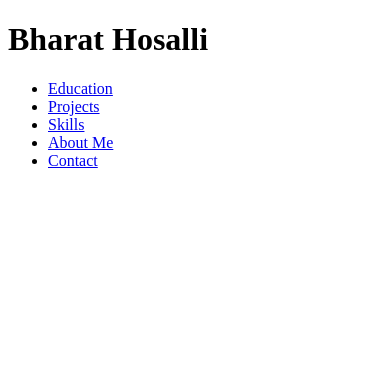
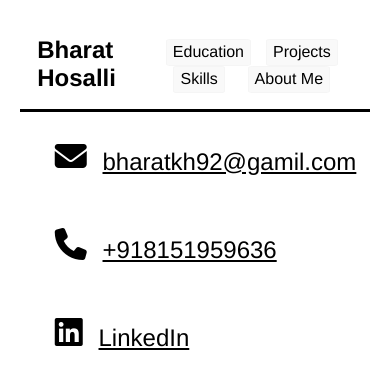
Before and after one commit to bharatkh92/portfolioWebsite, a plain HTML site: page contact.html in a window 390 px wide. Drawn offline with Linux system fonts and the light colour scheme.

Commit message:
updated contact html and css and other edits

```diff
--- a/contact.html
+++ b/contact.html
@@ -1,25 +1,41 @@
 <!DOCTYPE html>
 <html lang="en">
+
 <head>
   <meta name="viewport" content="width=device-width, initial-scale=1.0" />
   <meta charset="UTF-8" />
   <title>contact</title>
+  <script src="https://kit.fontawesome.com/1e1c02c93a.js" crossorigin="anonymous"></script>
   <link href="./resources/css/contact.css" rel="stylesheet" type="text/css" />
 </head>
+
 <body>
   <header>
-      <div>
     <h1>Bharat Hosalli</h1>
     <nav>
       <ul>
-            <li><a href="#">Education</a></li>
-            <li><a href="#">Projects</a></li>
-            <li><a href="#">Skills</a></li>
-            <li><a href="#">About Me</a></li>
-            <li><a href="#">Contact</a></li>
+        <li><a href="./index.html">Education</a></li>
+        <li><a href="./index.html">Projects</a></li>
+        <li><a href="./index.html">Skills</a></li>
+        <li><a href="./index.html">About Me</a></li>
       </ul>
     </nav>
+  </header>
+  <div class="contactChannels">
+    <div class="container">
+      <i class="fa-solid fa-envelope fa-2x"></i>
+      <p><a href="mailto:bhratkh92@gmail.com">bharatkh92@gamil.com</a></p>
     </div>
-    </header>
+    <div class="container">
+      <i class="fa-solid fa-phone fa-2x"></i>
+      <p><a href="tel:bhratkh92@gmail.com">+918151959636</a></p>
+    </div>
+    <div class="container">
+      <i class="fa-brands fa-linkedin fa-2x"></i>
+      <p><a href="https://www.linkedin.com/in/bharat-hosalli/">LinkedIn</a></p>
+    </div>
+
+  </div>
 </body>
+
 </html>
--- a/resources/css/contact.css
+++ b/resources/css/contact.css
@@ -0,0 +1,117 @@
+html {
+    font-size: 16px;
+}
+
+body {
+    font-family: Helvetica, sans-serif;
+    background-color: #FFFFFF;
+    color: #000000;
+    padding: 3%;
+}
+
+header {
+    display: flex;
+    flex-direction: row;
+    justify-content: space-between;
+    align-content: center;
+    border-bottom: 3px solid #000000;
+}
+
+header h1 {
+    font-size: 2rem;
+}
+
+nav {
+    width: 60%;
+}
+
+nav ul {
+    display: flex;
+    align-content: center;
+    justify-content: space-evenly;
+    padding-top: 1.5%;
+    list-style-type: none;
+}
+
+nav li {
+    background-color: #f9f9f9;
+    border: 1px solid #f5f5f5;
+    padding: 1.7% 3%;
+    border-radius: 7%;
+}
+
+nav a {
+    text-decoration: none;
+    color: #000000;
+    cursor: pointer;
+}
+
+nav li:hover {
+    box-shadow: 1px 1px 3px #000000;
+
+}
+
+@media only screen and (max-width: 700px) {
+    header {
+        justify-content: space-around;
+    }
+
+    header h1 {
+        padding-left: 0;
+        font-size: 1.5rem;
+        width: 28%;
+        /* background-color: red; */
+    }
+
+    nav ul {
+        width: auto;
+        justify-content: space-between;
+        /* background-color: yellow; */
+        margin-left: -6%;
+    }
+
+    h3 {
+        font-size: 1.3rem;
+    }
+
+    h4 {
+        font-size: 1.1rem
+    }
+
+    body {
+        font-size: 1rem;
+    }
+}
+
+@media only screen and (max-width: 560px) {
+    header h1 {
+        width: 20%;
+    }
+
+    nav ul {
+        justify-content: space-evenly;
+        width: auto;
+        flex-wrap: wrap;
+        margin-left: -15%;
+    }
+
+    nav li {
+        padding-right: 3%;
+    }
+}
+
+.container {
+    padding-top: 8%;
+    padding-left: 10%;
+    display: flex;
+}
+
+.container p {
+    margin-top: 0.5rem;
+    padding-left: 5%;
+    font-size: 1.5rem;
+}
+
+.contactChannels a {
+    color: #000;
+}
--- a/resources/css/index.css
+++ b/resources/css/index.css
@@ -10,7 +10,6 @@ body {
 }
 
 header {
-    /* width: 100%; */
     display: flex;
     flex-direction: row;
     justify-content: space-between;
@@ -19,8 +18,6 @@ header {
 }
 
 header h1 {
-    /* width: 40%; */
-    /* padding-left: 3%; */
     font-size: 2rem;
 }
 
@@ -32,8 +29,25 @@ nav ul {
     display: flex;
     align-content: center;
     justify-content: space-evenly;
-    padding-top: 1.5%;
     list-style-type: none;
+}
+
+nav li {
+    background-color: #f9f9f9;
+    border: 1px solid #f5f5f5;
+    padding: 1.7% 3%;
+    border-radius: 7%;
+}
+
+nav a {
+    text-decoration: none;
+    color: #000000;
+    cursor: pointer;
+}
+
+nav li:hover, footer a:hover {
+    box-shadow: 1px 1px 3px #000000;
+
 }
 
 @media only screen and (max-width: 700px) {
@@ -45,14 +59,16 @@ nav ul {
         padding-left: 0;
         font-size: 1.5rem;
         width: 28%;
-        /* background-color: red; */
     }
 
     nav ul {
         width: auto;
         justify-content: space-between;
-        /* background-color: yellow; */
         margin-left: -6%;
+    }
+
+    nav li {
+        padding: 1% 2%;
     }
 
     h3 {
@@ -89,16 +105,16 @@ nav ul {
     border-top: 1px solid #000000;
 }
 
-.education h3, .projects h3, .skills h3, .about h3 {
+.education h3, .projects h3, .skills h3, .about h3, footer h3 {
     text-shadow: 1px 1px #cccccc;
 }
 
 .viewButtons span, #close {
-    margin-right: 1%;
+    margin: 0 0.5%;
     padding: 0.2% 0.7%;
-    border: 1px solid #000000;
+    border: 1px solid #bfbfbf;
     border-radius: 3px;
-    background-color: #e0e0e0;
+    background-color: #f9f9f9;
 }
 
 .viewButtons span:hover, #close:hover {
@@ -133,3 +149,10 @@ a {
     color: #000000;
     text-decoration: none;
 }
+
+footer a {
+    background-color: #f5f5f5;
+    padding: 0.5% 2%;
+    border: 1px solid #bfbfbf;
+    border-radius: 10%;
+}
--- a/resources/javascript/main.js
+++ b/resources/javascript/main.js
@@ -26,7 +26,6 @@ const removeIframe = (event) => {
 
 
 const addIframe = (event) => {
-    console.log(`parent is ${event.target.parentElement.parentElement}`)
     let id = event.target.id;
     if(id === "colorCardPicker"){
         iframe.setAttribute("src", "https://brilliant-madeleine-28fb8e.netlify.app/");
```
Also changed, not shown: index.html (+10 -10 lines). Lines whose indentation alone changed are shown as unchanged.
